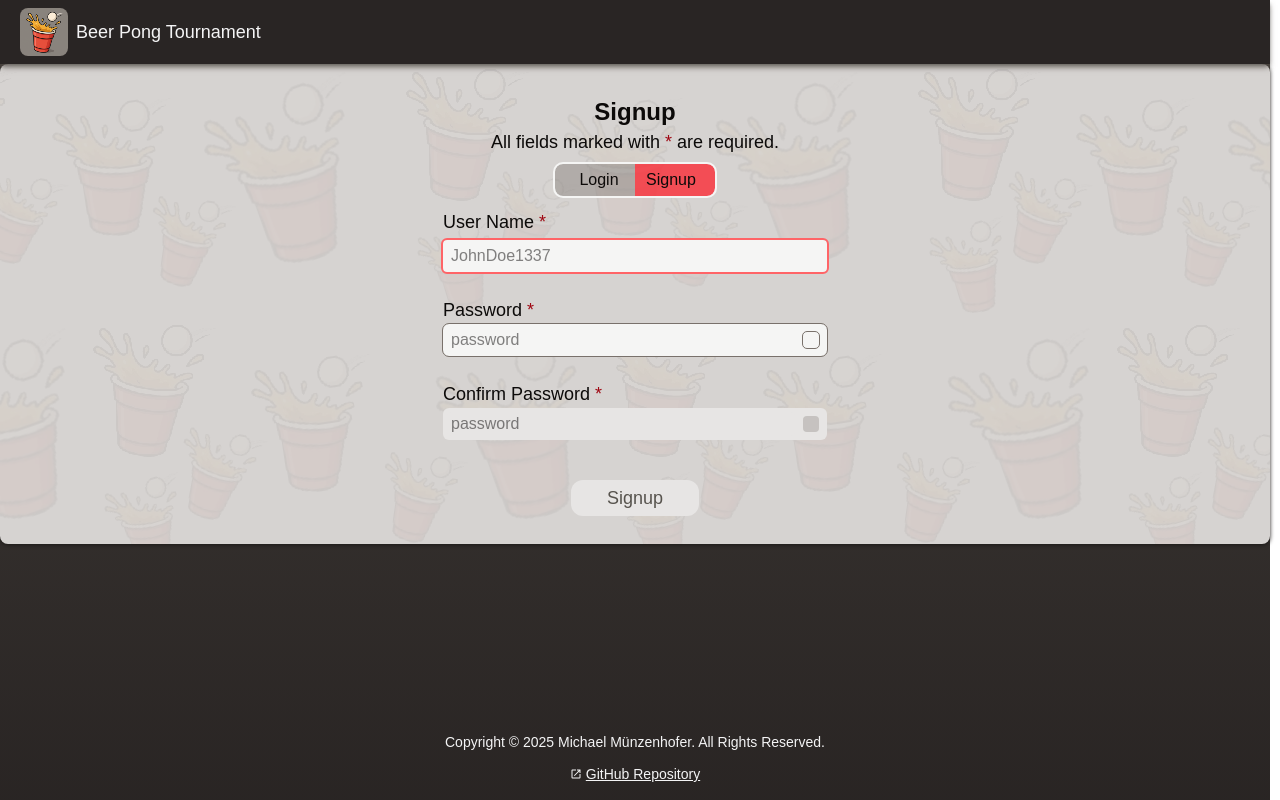
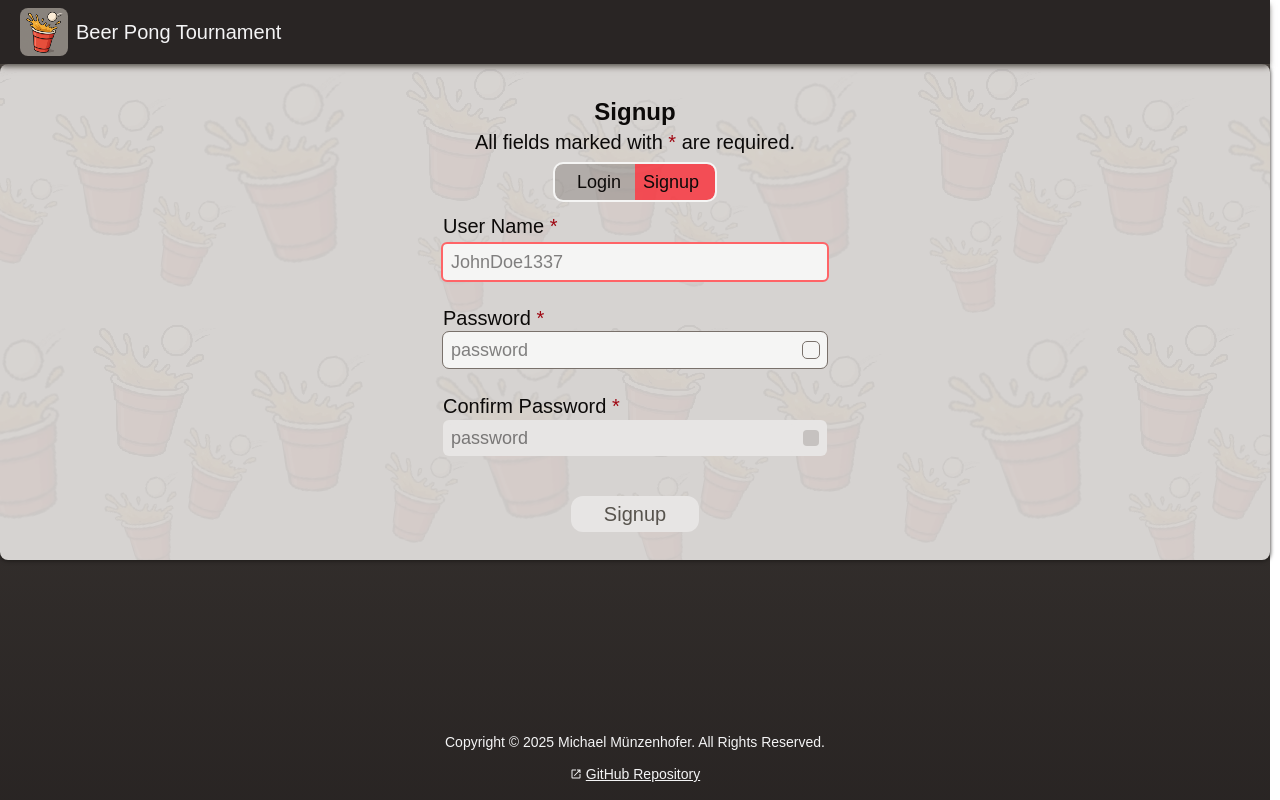
Before and after one commit to StackOverflowIsBetterThanAnyAI/beer-pong-tournament, a React (Vite) app: page / in a window 1280 px wide. Built offline with nearby package versions, Linux system fonts and the light colour scheme.

Commit message:
adjust responsive text size

```diff
--- a/src/index.css
+++ b/src/index.css
@@ -72,19 +72,19 @@ main::after {
 }
 
 .text-small {
-    @apply text-xs md:text-sm;
+    @apply text-xs sm:text-sm;
 }
 
 .text-normal {
-    @apply text-sm md:text-base;
+    @apply text-sm sm:text-base lg:text-lg;
 }
 
 .text-large {
-    @apply text-base md:text-lg;
+    @apply text-base sm:text-lg lg:text-xl;
 }
 
 .text-extra-large {
-    @apply text-lg sm:text-xl md:text-2xl;
+    @apply text-lg sm:text-xl lg:text-2xl;
 }
 
 /* Save Score / Delete Team red */
```
